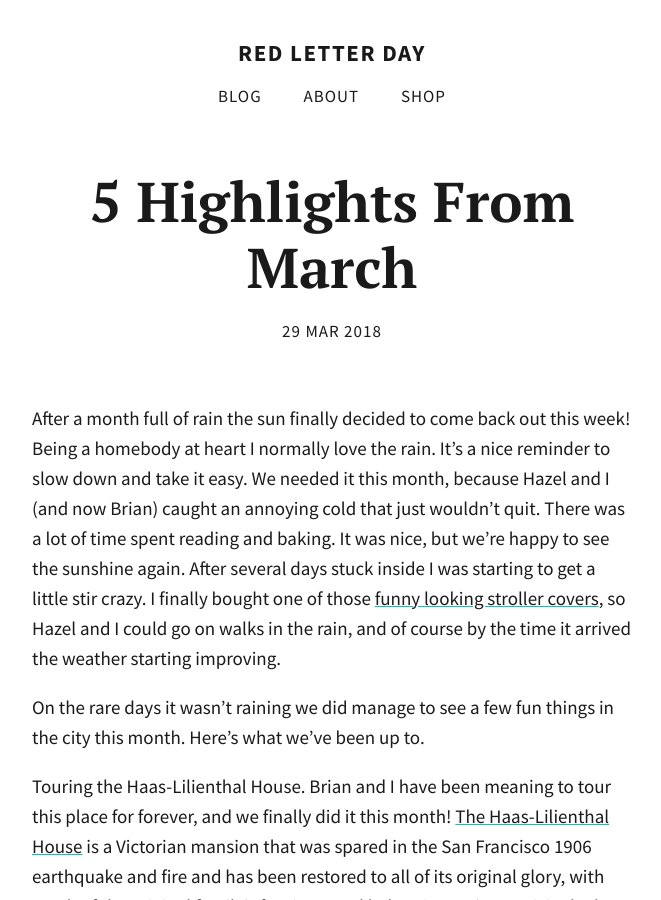
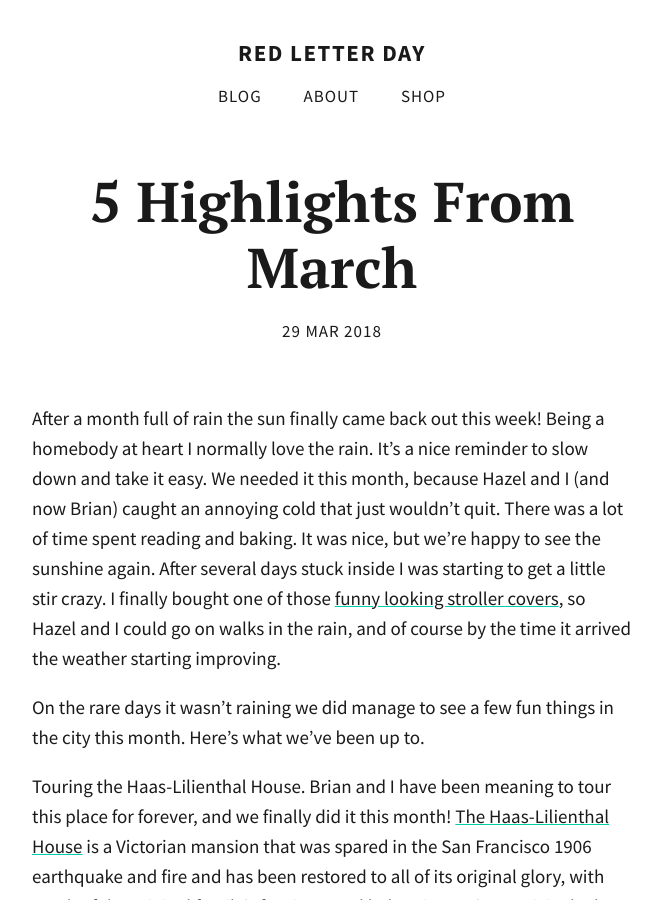
Before and after one commit to totiffany/totiffany.github.io, a Jekyll site: the page built from _posts/2018-03-29-5-Highlights-From-March.md, in a window 1280 px wide and 900 px high. Shown: the whole window, without its empty margins (308-969 px from the left). Built offline with Jekyll 4.4.1, drawn with Linux system fonts in a browser that asks for light colours; our own code applies the rules of GitHub Pages for plain Markdown files; comment, search, counter and statistics services are not loaded.

Commit message:
Update 2018-03-29-5-Highlights-From-March.md

```diff
--- a/_posts/2018-03-29-5-Highlights-From-March.md
+++ b/_posts/2018-03-29-5-Highlights-From-March.md
@@ -1,7 +1,7 @@
 ---
 published: true
 ---
-After a month full of rain the sun finally decided to come back out this week! Being a homebody at heart I normally love the rain. It's a nice reminder to slow down and take it easy. We needed it this month, because Hazel and I (and now Brian) caught an annoying cold that just wouldn't quit. There was a lot of time spent reading and baking. It was nice, but we're happy to see the sunshine again. After several days stuck inside I was starting to get a little stir crazy. I finally bought one of those [funny looking stroller covers](https://www.amazon.com/gp/product/B003N64Z7W/ref=as_li_tl?ie=UTF8&camp=1789&creative=9325&creativeASIN=B003N64Z7W&linkCode=as2&tag=redletterda04-20&linkId=71d721691058dd47edc95c5eaa58407c), so Hazel and I could go on walks in the rain, and of course by the time it arrived the weather starting improving.
+After a month full of rain the sun finally came back out this week! Being a homebody at heart I normally love the rain. It's a nice reminder to slow down and take it easy. We needed it this month, because Hazel and I (and now Brian) caught an annoying cold that just wouldn't quit. There was a lot of time spent reading and baking. It was nice, but we're happy to see the sunshine again. After several days stuck inside I was starting to get a little stir crazy. I finally bought one of those [funny looking stroller covers](https://www.amazon.com/gp/product/B003N64Z7W/ref=as_li_tl?ie=UTF8&camp=1789&creative=9325&creativeASIN=B003N64Z7W&linkCode=as2&tag=redletterda04-20&linkId=71d721691058dd47edc95c5eaa58407c), so Hazel and I could go on walks in the rain, and of course by the time it arrived the weather starting improving.
 
 On the rare days it wasn't raining we did manage to see a few fun things in the city this month. Here's what we've been up to.
 
```
